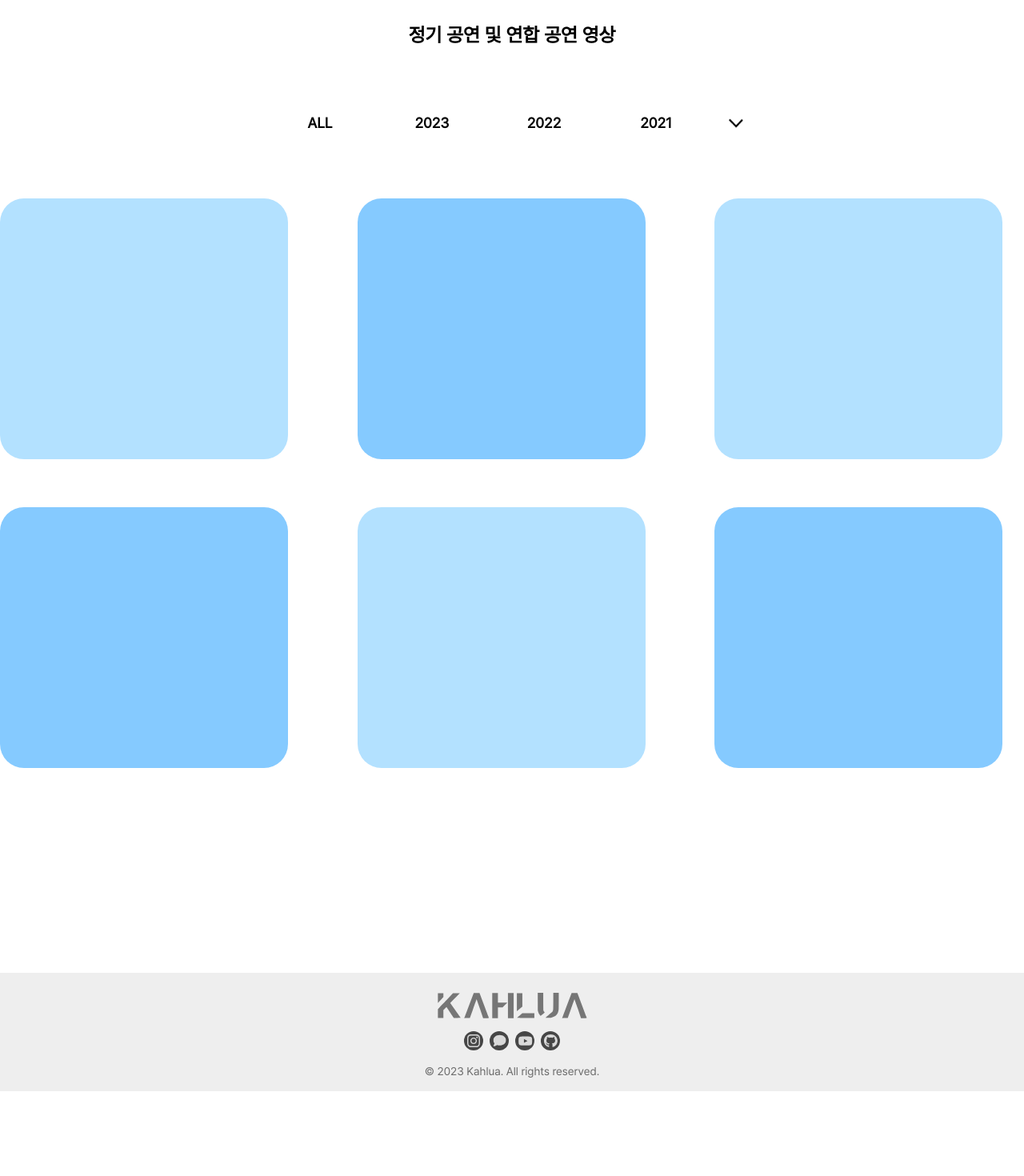
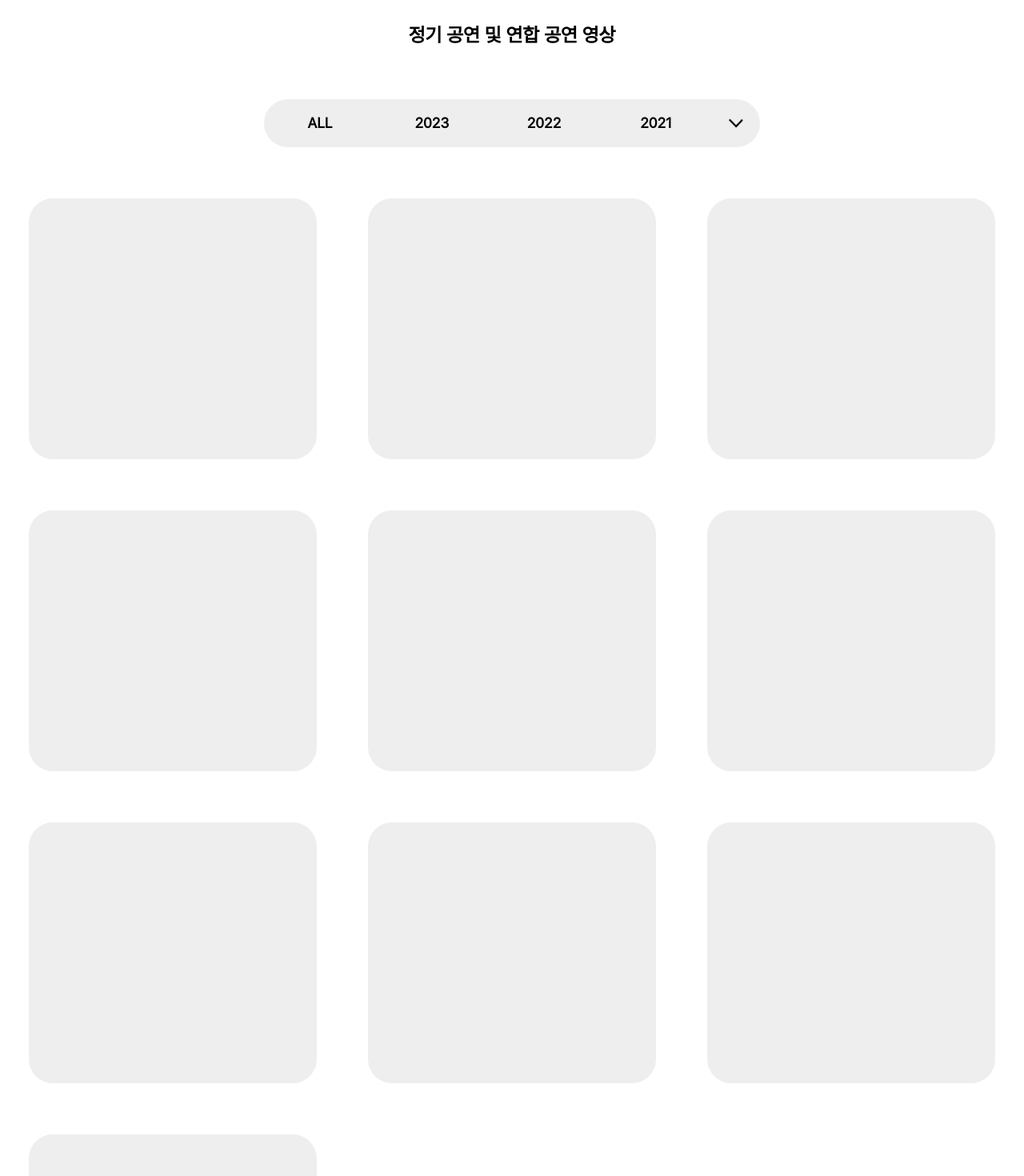
Before and after one commit to yumzen/Homepage_FE_20th, a Next.js app in the folder homepage/: page /performance in a window 1280 px wide. Shown: the part 200-1670 px from the top of the page at 80% size. Before the commit the page ends 1564 px from the top, so only its background shows below. Built offline with nearby package versions, Linux system fonts and the light colour scheme; no server answers.

Commit message:
grid 색상 변경

```diff
--- a/homepage/src/pages/performance/index.module.css
+++ /dev/null
@@ -1,6 +0,0 @@
-@media all and (max-width: 1024px) {
-  #body {
-    display: flex;
-    flex-wrap: wrap;
-  }
-}
--- a/homepage/src/pages/performance/index.tsx
+++ b/homepage/src/pages/performance/index.tsx
@@ -7,6 +7,7 @@ import Link from "next/link";
 
 require("dotenv").config();
 
+const thumbnails = [];
 export default function Performance() {
   const [playlist, setPlaylist] = useState<any[]>([]);
 
@@ -35,34 +36,38 @@ export default function Performance() {
         <p className="text-center font-bold text-2xl mt-[4rem]">
           정기 공연 및 연합 공연 영상
         </p>
-        <div className="inline-flex relative w-[620px] h-[60px] rounded-[30px] my-[4rem] bg-zinc-300">
-          <div className="flex justify-center items-center min-w-[140px] h-inherit font-bold text-lg">
+        <div className="inline-flex relative w-[620px] h-[60px] rounded-[30px] my-[4rem] bg-[#EEEEEE]">
+          <div className="flex justify-center items-center min-w-[140px] h-inherit font-bold text-lg cursor-pointer">
             ALL
           </div>
-          <div className="flex justify-center items-center min-w-[140px] h-inherit font-bold text-lg">
+          <div className="flex justify-center items-center min-w-[140px] h-inherit font-bold text-lg cursor-pointer">
             2023
           </div>
-          <div className="flex justify-center items-center min-w-[140px] h-inherit font-bold text-lg">
+          <div className="flex justify-center items-center min-w-[140px] h-inherit font-bold text-lg cursor-pointer">
             2022
           </div>
-          <div className="flex justify-center items-center min-w-[140px] h-inherit font-bold text-lg">
+          <div className="flex justify-center items-center min-w-[140px] h-inherit font-bold text-lg cursor-pointer">
             2021
           </div>
-          <div className="flex justify-center items-center min-w-[60px] h-inherit">
+          <div className="flex justify-center items-center min-w-[60px] h-inherit cursor-pointer">
             <Image src={arrow} alt="arrow-icon" width={18} height={12} />
           </div>
         </div>
-        <div className="w-full">
+        <div className="w-full flex mx-[10rem] justify-center">
           <div
             id="gridContainer"
-            className="grid gap-[60px] justify-center grid-cols-3"
+            className="grid gap-[64px] justify-center grid-cols-3"
           >
-            <div className="w-[360px] h-[326px] rounded-[30px] bg-ocean-200 cursor-pointer overflow-hidden will-change-transform"></div>
-            <div className="w-[360px] h-[326px] rounded-[30px] bg-ocean-300 cursor-pointer overflow-hidden will-change-transform"></div>
-            <div className="w-[360px] h-[326px] rounded-[30px] bg-ocean-200 cursor-pointer overflow-hidden will-change-transform"></div>
-            <div className="w-[360px] h-[326px] rounded-[30px] bg-ocean-300 cursor-pointer overflow-hidden will-change-transform"></div>
-            <div className="w-[360px] h-[326px] rounded-[30px] bg-ocean-200 cursor-pointer overflow-hidden will-change-transform"></div>
-            <div className="w-[360px] h-[326px] rounded-[30px] bg-ocean-300 cursor-pointer overflow-hidden will-change-transform"></div>
+            <div className="w-[360px] h-[326px] rounded-[30px]  bg-[#EEEEEE] cursor-pointer overflow-hidden will-change-transform"></div>
+            <div className="w-[360px] h-[326px] rounded-[30px]  bg-[#EEEEEE] cursor-pointer overflow-hidden will-change-transform"></div>
+            <div className="w-[360px] h-[326px] rounded-[30px]  bg-[#EEEEEE] cursor-pointer overflow-hidden will-change-transform"></div>
+            <div className="w-[360px] h-[326px] rounded-[30px]  bg-[#EEEEEE] cursor-pointer overflow-hidden will-change-transform"></div>
+            <div className="w-[360px] h-[326px] rounded-[30px]  bg-[#EEEEEE] cursor-pointer overflow-hidden will-change-transform"></div>
+            <div className="w-[360px] h-[326px] rounded-[30px]  bg-[#EEEEEE] cursor-pointer overflow-hidden will-change-transform"></div>
+            <div className="w-[360px] h-[326px] rounded-[30px]  bg-[#EEEEEE] cursor-pointer overflow-hidden will-change-transform"></div>
+            <div className="w-[360px] h-[326px] rounded-[30px]  bg-[#EEEEEE] cursor-pointer overflow-hidden will-change-transform"></div>
+            <div className="w-[360px] h-[326px] rounded-[30px]  bg-[#EEEEEE] cursor-pointer overflow-hidden will-change-transform"></div>
+            <div className="w-[360px] h-[326px] rounded-[30px]  bg-[#EEEEEE] cursor-pointer overflow-hidden will-change-transform"></div>
           </div>
         </div>
       </div>
```
Also changed, not shown: homepage/public/assets/images/performance/thumbnail1.jpg (added).
